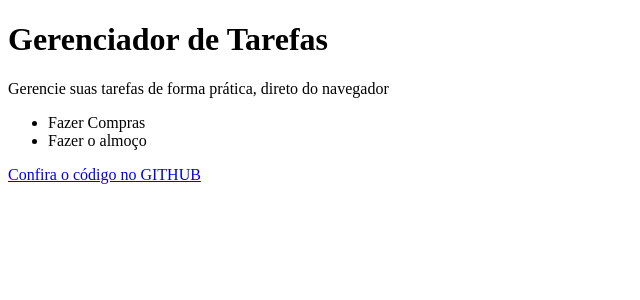
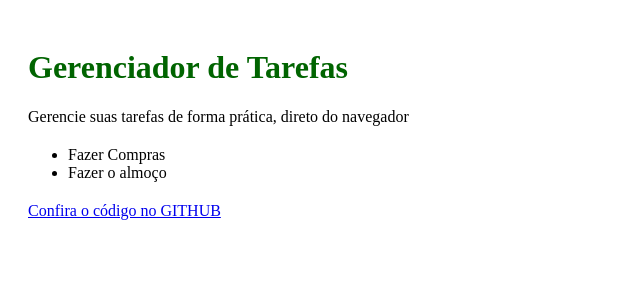
Before and after one commit to KevinMonteiroo/gerenciador_tarefas, a Flask app: page / in a window 1280 px wide. Shown: the top 300 px of the page, without its empty margins (0-640 px from the left). Run offline with Flask 3, Linux system fonts and the light colour scheme.

Commit message:
adiciona estilos básicos de espaçamento e cor

```diff
--- /dev/null
+++ b/static/style.css
@@ -0,0 +1,20 @@
+body {
+
+    padding: 20px;
+}
+
+h1 {
+    color: darkgreen;
+}
+
+p {
+    margin-bottom: 20px;
+}
+
+ul {
+    margin-bottom: 20px;
+}
+
+a {
+    margin-bottom: 20px;
+}
--- a/templates/index.html
+++ b/templates/index.html
@@ -1,6 +1,7 @@
 <!DOCTYPE html>
 <html lang="en">
 <head>
+    <link rel="stylesheet" href="{{ url_for('static', filename='style.css') }}">
     <meta charset="UTF-8">
     <title>Gerenciador_Tarefas</title>
 </head>
```
